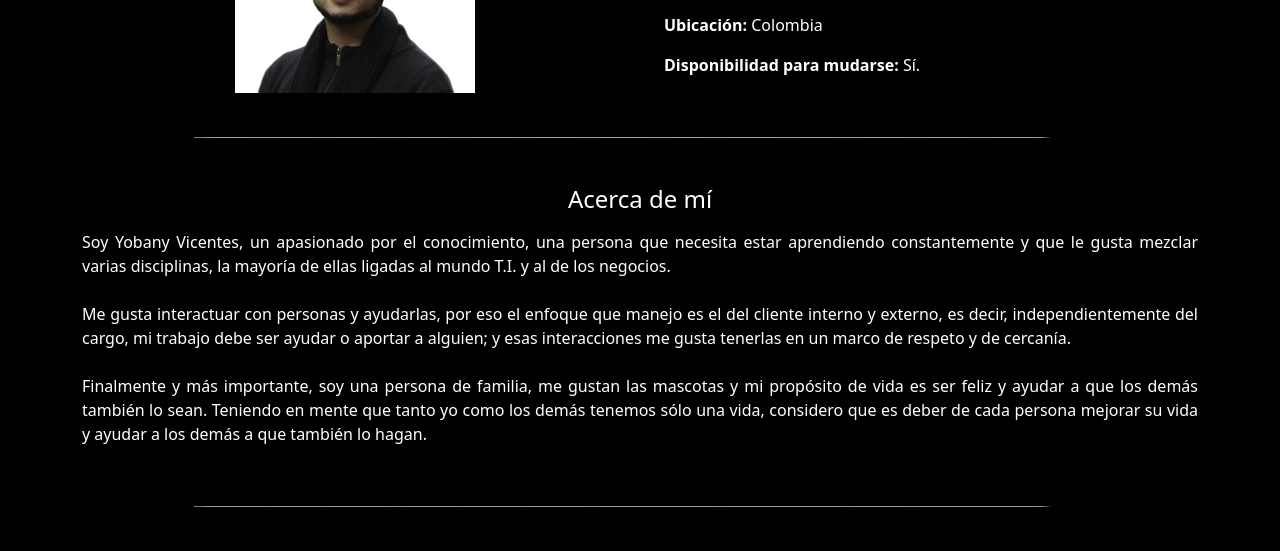
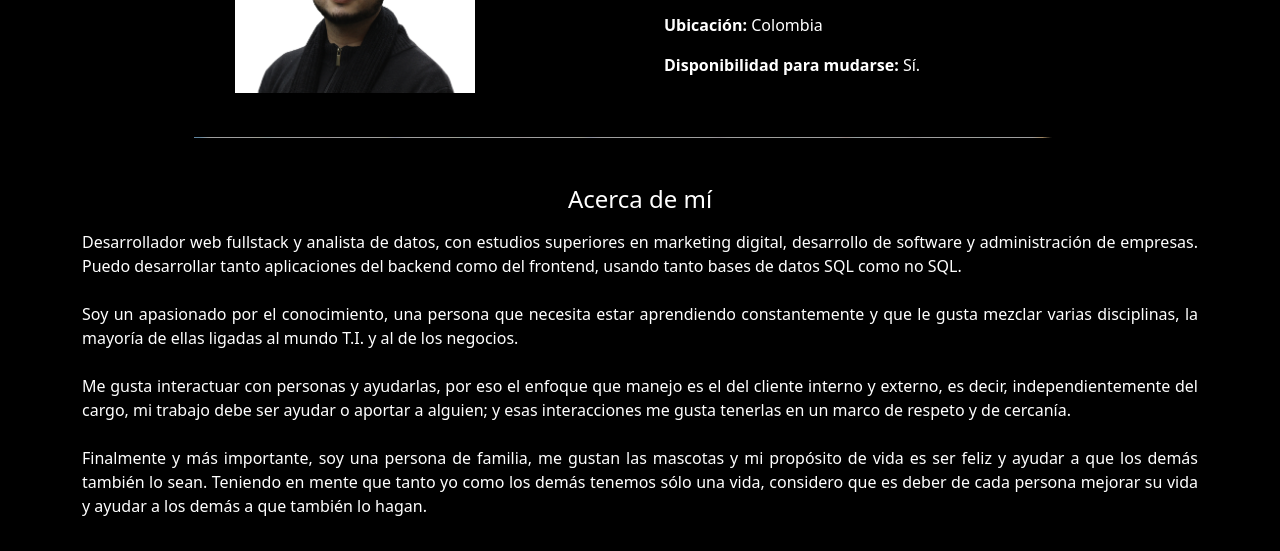
Before and after one commit to yobanyvicentes/mi_portafolio, a plain HTML site: page index.html in a window 1280 px wide. Shown: the part 243-794 px from the top of the page. Drawn offline with nearby package versions, Linux system fonts and the light colour scheme.

Commit message:
data skills

```diff
--- a/index.html
+++ b/index.html
@@ -113,8 +113,12 @@
             <h4 class="mt-2 mb-3 subtitle">
                 Acerca de mí
             </h4>
-            <p> Soy Yobany Vicentes, un apasionado por el
-                conocimiento,
+            <p> Desarrollador web fullstack y analista de datos, con estudios
+                superiores en marketing digital, desarrollo de software y
+                administración de empresas. Puedo desarrollar tanto aplicaciones
+                del backend como del frontend, usando tanto bases de datos SQL como no SQL.
+                <br><br>
+                Soy un apasionado por el conocimiento,
                 una persona que necesita estar aprendiendo constantemente y que
                 le gusta mezclar varias disciplinas, la mayoría de ellas ligadas
                 al mundo T.I. y al de los negocios. <br><br>
@@ -284,7 +288,8 @@
                 </div>
                 <div class="col tool">
                     <p>Analytics</p>
-                    <img class="icon" src="./icons/google_analytics.svg" alt="icon">
+                    <img class="icon" src="./icons/google_analytics.svg"
+                        alt="icon">
                 </div>
             </div>
         </div>
```
